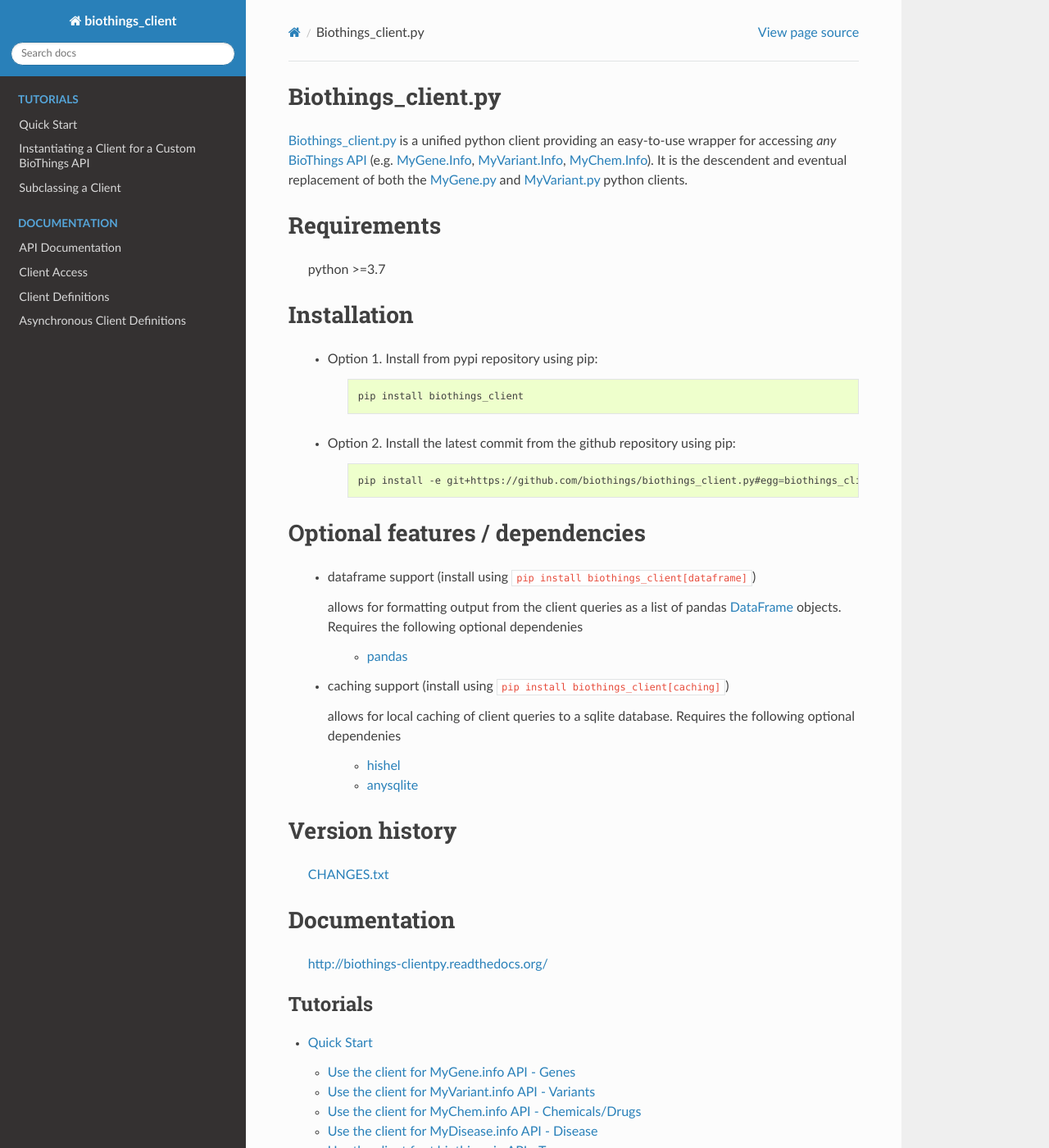
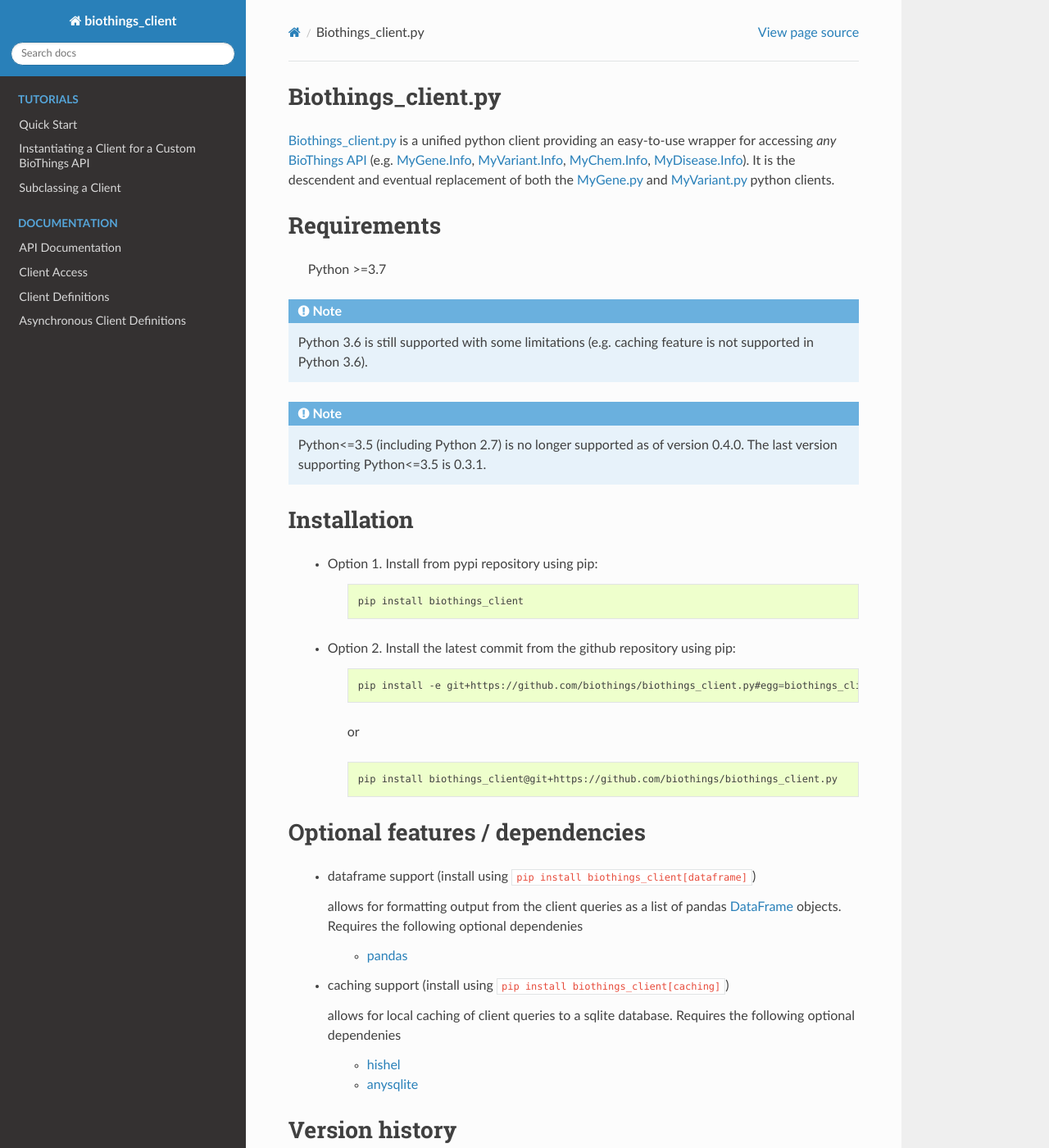
Before and after one commit to biothings/biothings_client.py, a Sphinx documentation site: the page built from docs/index.rst, in a window 1280 px wide and 1400 px high. Shown: the whole window at 82% size. Built offline with Sphinx 7.4.7 and the Read the Docs theme 3.1.0, drawn with Linux system fonts in a browser that asks for light colours.

```diff
--- a/docs/index.rst
+++ b/docs/index.rst
@@ -7,18 +7,23 @@
 .. _MyGene.Info: http://mygene.info
 .. _MyVariant.Info: http://myvariant.info
 .. _MyChem.Info: http://mychem.info
+.. _MyDisease.Info: http://mydisease.info
 .. _MyGene.py: https://pypi.org/project/mygene/
 .. _MyVariant.py: https://pypi.org/project/myvariant/
 
 Biothings_client.py
 ===================
 `Biothings_client.py <https://pypi.org/project/biothings-client/>`_ is a unified python client providing an easy-to-use wrapper
-for accessing *any* `BioThings API <http://biothings.io>`_ (e.g. MyGene.Info_, MyVariant.Info_, MyChem.Info_).  It is the descendent and eventual replacement
+for accessing *any* `BioThings API <http://biothings.io>`_ (e.g. MyGene.Info_, MyVariant.Info_, MyChem.Info_, MyDisease.Info_).  It is the descendent and eventual replacement
 of both the MyGene.py_ and MyVariant.py_ python clients.
 
 Requirements
 ============
-    python >=3.7
+    Python >=3.7
+
+.. note:: Python 3.6 is still supported with some limitations (e.g. caching feature is not supported in Python 3.6).
+
+.. note:: Python<=3.5 (including Python 2.7) is no longer supported as of version 0.4.0. The last version supporting Python<=3.5 is 0.3.1.
 
 Installation
 =============
@@ -35,6 +40,13 @@ Installation
         .. code-block:: bash
 
           pip install -e git+https://github.com/biothings/biothings_client.py#egg=biothings_client
+
+        or
+
+        .. code-block:: bash
+
+          pip install biothings_client@git+https://github.com/biothings/biothings_client.py
+
 
 Optional features / dependencies
 ================================
```
Also changed, not shown: CHANGES.txt (+7 -6 lines), docs/requirements.txt (+1 -6 lines), .readthedocs.yaml.
